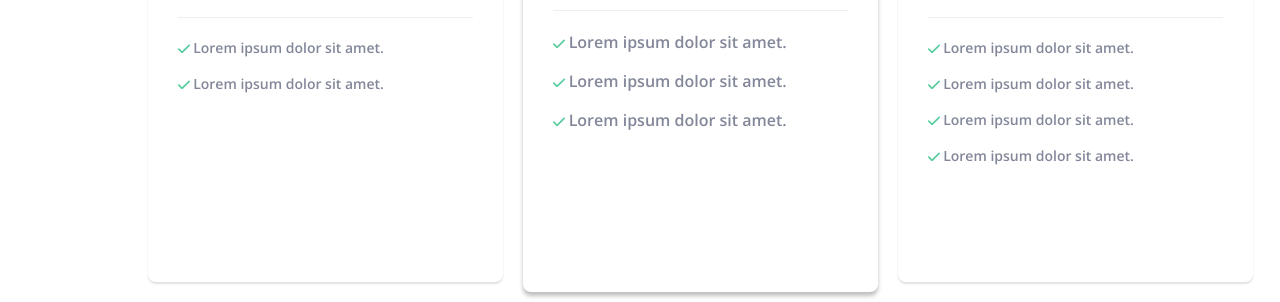
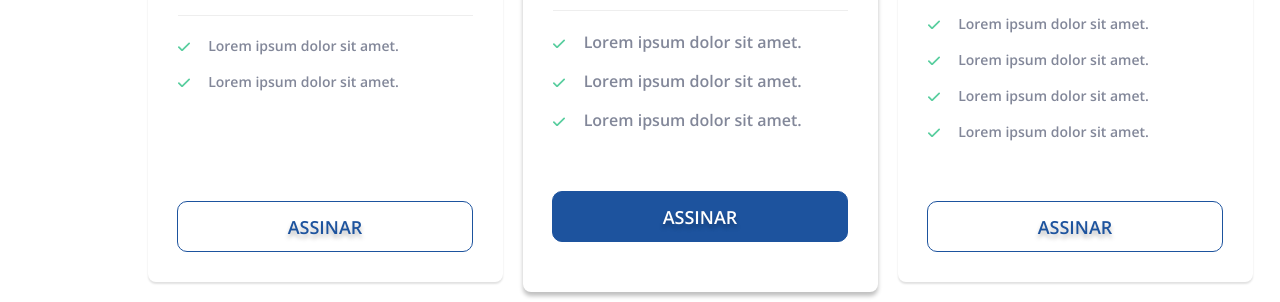
Before and after one commit to monge22/tabela-de-pagamento-figma, a plain HTML site: page index.html in a window 1280 px wide. Shown: the part 498-800 px from the top of the page. Drawn offline with nearby package versions, Linux system fonts and the light colour scheme.

Commit message:
adicionando botoes

```diff
--- a/estilo/style.css
+++ b/estilo/style.css
@@ -53,7 +53,7 @@ main {
 
 .card {
     --height: 470px;
-    display: inline-block;
+    display: flex;
     color: black;
     background-color: white;
     width: 355px;
@@ -61,6 +61,7 @@ main {
     border-radius: 8px;
     box-shadow: 0 2px 2px rgba(0, 0, 0, 0.12);
     overflow: hidden;
+    flex-direction: column;
 }
 .card__header {
     --background-color: transparent;
@@ -143,3 +144,44 @@ main {
     font-size: 20px;
     color: #1D539E;
 }
+
+.testclass {
+    margin-top: 50px;
+}
+.test {
+    text-align: center;
+    height: 51px;
+    width: 296px;
+    background-color: #fff;
+    color: #1D539E;
+    text-decoration: none;
+    display: flex;
+    justify-content: center;
+    align-items: center;
+    padding-inline: 24px;
+    border-radius: 10px;
+    font: 600 18px "Open Sans", sans-serif;
+    margin: 60px auto 30px;
+    border: 1px solid #1D539E;
+    text-shadow: 0px 4px 4px rgba(0, 0, 0, 0.25);
+}
+.benefitstest {
+    text-align: center;
+    height: 51px;
+    width: 296px;
+    background-color: #1D539E;
+    color: #fff;
+    text-decoration: none;
+    display: flex;
+    justify-content: center;
+    align-items: center;
+    padding-inline: 24px;
+    border-radius: 10px;
+    font: 600 18px "Open Sans", sans-serif;
+    margin: 60px auto 30px;
+    border: 1px solid #1D539E;
+    text-shadow: 0px 4px 4px rgba(0, 0, 0, 0.25);
+}
+.lispace {
+    padding-left: 15px;
+}
--- a/index.html
+++ b/index.html
@@ -41,15 +41,16 @@
                             <li class="card__benefits-item">
                                 <svg width="12" height="8,25" viewBox="0 0 14 11" fill="none" xmlns="http://www.w3.org/2000/svg">
                                     <path d="M13 1.5L4.75 9.75L1 6" stroke="#59CE9F" stroke-width="2" stroke-linecap="round" stroke-linejoin="round"/>
-                                    </svg> Lorem ipsum dolor sit amet.
+                                    </svg> <span class="lispace">Lorem ipsum dolor sit amet.</span>
                             </li>
                             <li class="card__benefits-item">
                                 <svg width="12" height="8,25" viewBox="0 0 14 11" fill="none" xmlns="http://www.w3.org/2000/svg">
                                     <path d="M13 1.5L4.75 9.75L1 6" stroke="#59CE9F" stroke-width="2" stroke-linecap="round" stroke-linejoin="round"/>
-                                    </svg> Lorem ipsum dolor sit amet.
+                                    </svg> <span class="lispace">Lorem ipsum dolor sit amet.</span>
                             </li>
                         </ul>
                     </div>
+                    <div class="testclass"><a href="#" class="test" role="button"> ASSINAR</a></div>
                 </div>
                 <div class="card card--featured">
                     <div class="card__header">
@@ -70,20 +71,25 @@
                             <li class="card__benefits-item">
                                 <svg width="12" height="8,25" viewBox="0 0 14 11" fill="none" xmlns="http://www.w3.org/2000/svg">
                                     <path d="M13 1.5L4.75 9.75L1 6" stroke="#59CE9F" stroke-width="2" stroke-linecap="round" stroke-linejoin="round"/>
-                                    </svg> Lorem ipsum dolor sit amet.
+                                </svg>
+
+                                <span class="lispace">
+                                    Lorem ipsum dolor sit amet.
+                                </span>
                             </li>
                             <li class="card__benefits-item">
                                 <svg width="12" height="8,25" viewBox="0 0 14 11" fill="none" xmlns="http://www.w3.org/2000/svg">
                                     <path d="M13 1.5L4.75 9.75L1 6" stroke="#59CE9F" stroke-width="2" stroke-linecap="round" stroke-linejoin="round"/>
-                                    </svg> Lorem ipsum dolor sit amet.
+                                    </svg> <span class="lispace">Lorem ipsum dolor sit amet.</span>
                             </li>
                             <li  class="card__benefits-item">
                                 <svg width="12" height="8,25" viewBox="0 0 14 11" fill="none" xmlns="http://www.w3.org/2000/svg">
                                     <path d="M13 1.5L4.75 9.75L1 6" stroke="#59CE9F" stroke-width="2" stroke-linecap="round" stroke-linejoin="round"/>
-                                    </svg> Lorem ipsum dolor sit amet.
+                                    </svg> <span class="lispace">Lorem ipsum dolor sit amet.</span>
                             </li>
                         </ul>
                     </div>
+                    <div><a href="#" class="benefitstest"> ASSINAR</a></div>
                 </div>
                 <div class="card">
                     <div class="card__header">
@@ -104,25 +110,26 @@
                                 <svg width="12" height="8,25" viewBox="0 0 14 11" fill="none" xmlns="http://www.w3.org/2000/svg">
                                     <path d="M13 1.5L4.75 9.75L1 6" stroke="#59CE9F" stroke-width="2" stroke-linecap="round" stroke-linejoin="round"/>
                                     </svg>
-                                    Lorem ipsum dolor sit amet.
+                                    <span class="lispace">Lorem ipsum dolor sit amet.</span>
                             </li>
                             <li class="card__benefits-item">
                                 <svg width="12" height="8,25" viewBox="0 0 14 11" fill="none" xmlns="http://www.w3.org/2000/svg">
                                     <path d="M13 1.5L4.75 9.75L1 6" stroke="#59CE9F" stroke-width="2" stroke-linecap="round" stroke-linejoin="round"/>
-                                    </svg> Lorem ipsum dolor sit amet.
+                                    </svg> <span class="lispace">Lorem ipsum dolor sit amet.</span>
                             </li>
                             <li class="card__benefits-item">
                                 <svg width="12" height="8,25" viewBox="0 0 14 11" fill="none" xmlns="http://www.w3.org/2000/svg">
                                     <path d="M13 1.5L4.75 9.75L1 6" stroke="#59CE9F" stroke-width="2" stroke-linecap="round" stroke-linejoin="round"/>
-                                    </svg> Lorem ipsum dolor sit amet.
+                                    </svg> <span class="lispace">Lorem ipsum dolor sit amet.</span>
                             </li>
                             <li class="card__benefits-item">
                                 <svg width="12" height="8,25" viewBox="0 0 14 11" fill="none" xmlns="http://www.w3.org/2000/svg">
                                     <path d="M13 1.5L4.75 9.75L1 6" stroke="#59CE9F" stroke-width="2" stroke-linecap="round" stroke-linejoin="round"/>
-                                    </svg> Lorem ipsum dolor sit amet.
+                                    </svg> <span class="lispace">Lorem ipsum dolor sit amet.</span>
                             </li>
                         </ul>
                     </div>
+                    <div><a href="#" class="test"> ASSINAR</a></div>
                 </div>
             </div>
         </div>
```
